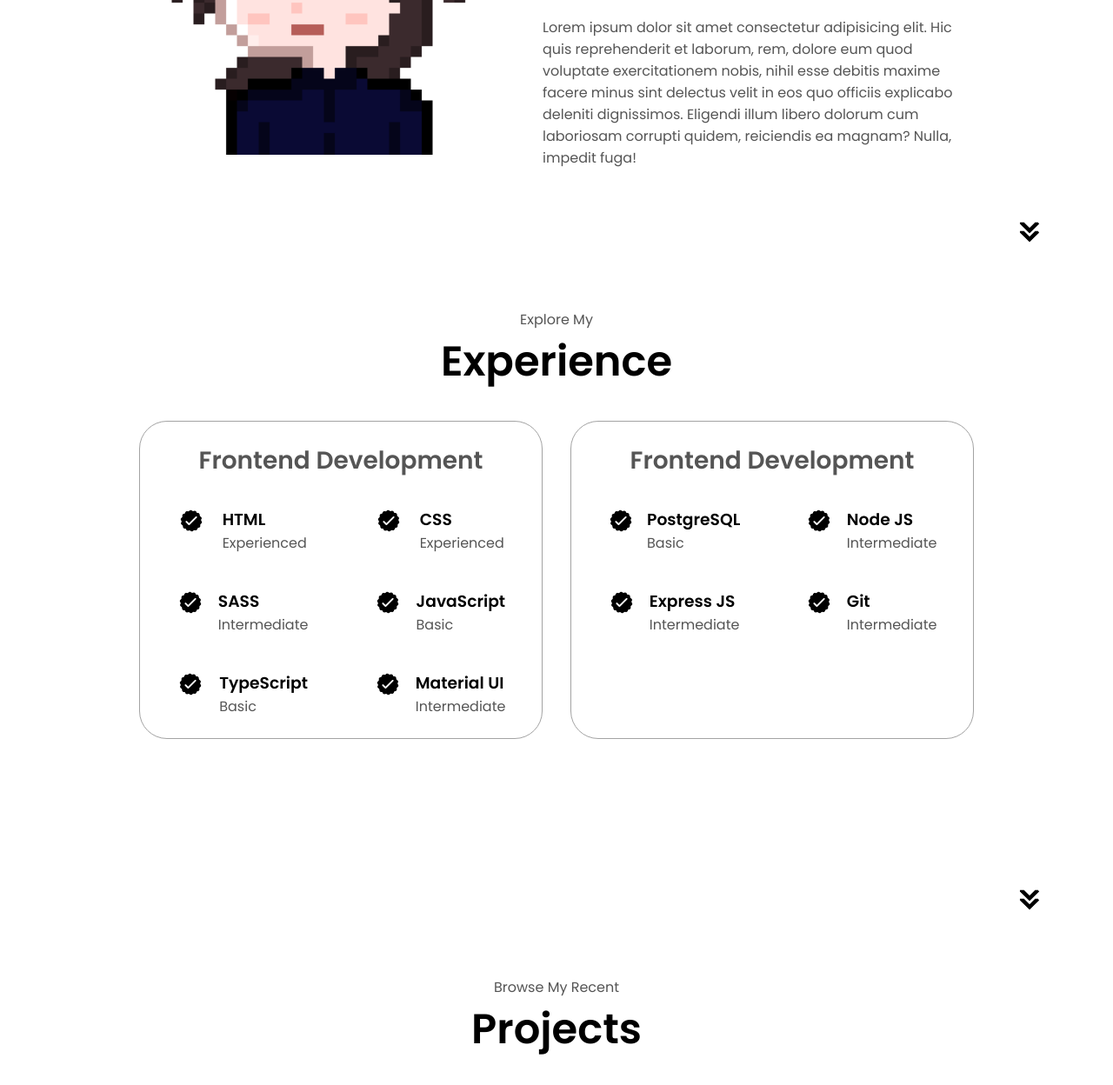
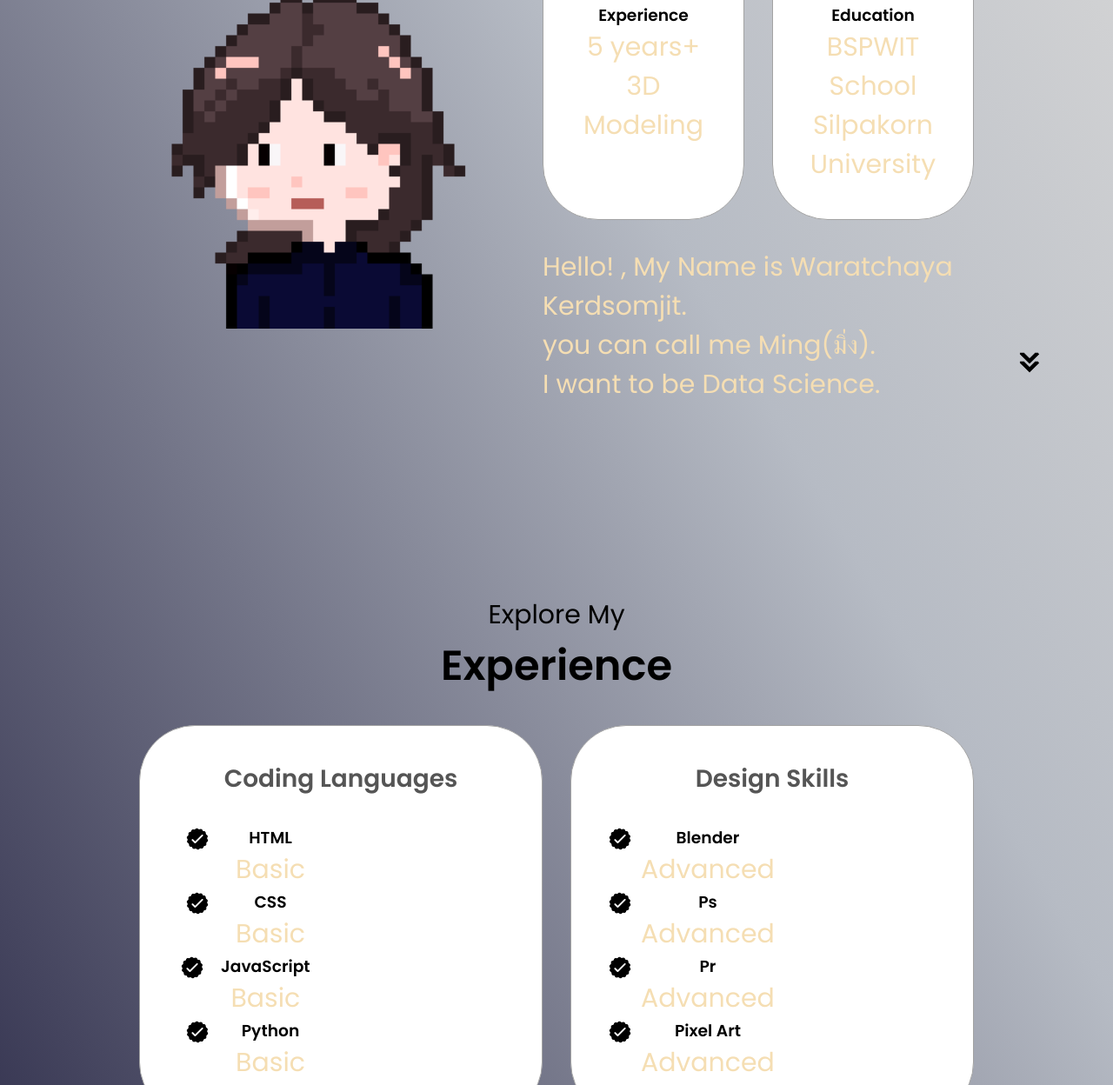
Before and after one commit to MingWarat/PortfolioWARAT, a plain HTML site: page index.html in a window 1280 px wide. Shown: the part 1341-2589 px from the top of the page at 87% size. Drawn offline with Linux system fonts and the light colour scheme.

Commit message:
bg color

```diff
--- a/index.html
+++ b/index.html
@@ -10,7 +10,7 @@
   </head>
   <body>
     <nav id="desktop-nav">
-      <div class="logo"></div>
+      <img src="images/2.jpg" class="logo">
       <div>
         <ul class="nav-links">
           <li><a href="#about">About</a></li>
@@ -91,7 +91,7 @@
                 class="icon"
               />
               <h3>Experience</h3>
-              <p>2+ years <br />Frontend Development</p>
+              <p>5 years+<br />3D Modeling <br></p>
             </div>
             <div class="details-container">
               <img
@@ -100,17 +100,12 @@
                 class="icon"
               />
               <h3>Education</h3>
-              <p>B.Sc. Bachelors Degree<br />M.Sc. Masters Degree</p>
+              <p>BSPWIT School<br />Silpakorn University</p>
             </div>
           </div>
           <div class="text-container">
             <p>
-              Lorem ipsum dolor sit amet consectetur adipisicing elit. Hic quis
-              reprehenderit et laborum, rem, dolore eum quod voluptate
-              exercitationem nobis, nihil esse debitis maxime facere minus sint
-              delectus velit in eos quo officiis explicabo deleniti dignissimos.
-              Eligendi illum libero dolorum cum laboriosam corrupti quidem,
-              reiciendis ea magnam? Nulla, impedit fuga!
+              Hello! , My Name is Waratchaya Kerdsomjit. <br>you can call me Ming(มิ่ง). <br>I want to be Data Science.
             </p>
           </div>
         </div>
@@ -128,7 +123,7 @@
       <div class="experience-details-container">
         <div class="about-containers">
           <div class="details-container">
-            <h2 class="experience-sub-title">Frontend Development</h2>
+            <h2 class="experience-sub-title">Coding Languages</h2>
             <div class="article-container">
               <article>
                 <img
@@ -138,7 +133,7 @@
                 />
                 <div>
                   <h3>HTML</h3>
-                  <p>Experienced</p>
+                  <p>Basic</p>
                 </div>
               </article>
               <article>
@@ -149,18 +144,7 @@
                 />
                 <div>
                   <h3>CSS</h3>
-                  <p>Experienced</p>
-                </div>
-              </article>
-              <article>
-                <img
-                  src="./assets/checkmark.png"
-                  alt="Experience icon"
-                  class="icon"
-                />
-                <div>
-                  <h3>SASS</h3>
-                  <p>Intermediate</p>
+                  <p>Basic</p>
                 </div>
               </article>
               <article>
@@ -181,8 +165,24 @@
                   class="icon"
                 />
                 <div>
-                  <h3>TypeScript</h3>
+                  <h3>Python</h3>
                   <p>Basic</p>
+                </div>
+              </article>
+            </div>
+          </div>
+          <div class="details-container">
+            <h2 class="experience-sub-title">Design Skills</h2>
+            <div class="article-container">
+              <article>
+                <img
+                  src="./assets/checkmark.png"
+                  alt="Experience icon"
+                  class="icon"
+                />
+                <div>
+                  <h3>Blender</h3>
+                  <p>Advanced</p>
                 </div>
               </article>
               <article>
@@ -192,24 +192,8 @@
                   class="icon"
                 />
                 <div>
-                  <h3>Material UI</h3>
-                  <p>Intermediate</p>
-                </div>
-              </article>
-            </div>
-          </div>
-          <div class="details-container">
-            <h2 class="experience-sub-title">Frontend Development</h2>
-            <div class="article-container">
-              <article>
-                <img
-                  src="./assets/checkmark.png"
-                  alt="Experience icon"
-                  class="icon"
-                />
-                <div>
-                  <h3>PostgreSQL</h3>
-                  <p>Basic</p>
+                  <h3>Ps</h3>
+                  <p>Advanced</p>
                 </div>
               </article>
               <article>
@@ -219,8 +203,8 @@
                   class="icon"
                 />
                 <div>
-                  <h3>Node JS</h3>
-                  <p>Intermediate</p>
+                  <h3>Pr</h3>
+                  <p>Advanced</p>
                 </div>
               </article>
               <article>
@@ -230,21 +214,11 @@
                   class="icon"
                 />
                 <div>
-                  <h3>Express JS</h3>
-                  <p>Intermediate</p>
+                  <h3>Pixel Art</h3>
+                  <p>Advanced</p>
                 </div>
               </article>
-              <article>
-                <img
-                  src="./assets/checkmark.png"
-                  alt="Experience icon"
-                  class="icon"
-                />
-                <div>
-                  <h3>Git</h3>
-                  <p>Intermediate</p>
-                </div>
-              </article>
+
             </div>
           </div>
         </div>
@@ -264,12 +238,12 @@
           <div class="details-container color-container">
             <div class="article-container">
               <img
-                src="./assets/project-1.png"
+                src="images/Mable Model.png"
                 alt="Project 1"
                 class="project-img"
               />
             </div>
-            <h2 class="experience-sub-title project-title">Project One</h2>
+            <h2 class="experience-sub-title project-title">3D Model in Blender</h2>
             <div class="btn-container">
               <button
                 class="btn btn-color-2 project-btn"
@@ -288,12 +262,12 @@
           <div class="details-container color-container">
             <div class="article-container">
               <img
-                src="./assets/project-2.png"
+                src="images/174224920-4b8ce389-6ca4-4994-8e22-41248ba0cbcf.png"
                 alt="Project 2"
                 class="project-img"
               />
             </div>
-            <h2 class="experience-sub-title project-title">Project Two</h2>
+            <h2 class="experience-sub-title project-title">Pixel Art</h2>
             <div class="btn-container">
               <button
                 class="btn btn-color-2 project-btn"
@@ -312,12 +286,12 @@
           <div class="details-container color-container">
             <div class="article-container">
               <img
-                src="./assets/project-3.png"
+                src="images/IMG_20230807_213045_316.jpg"
                 alt="Project 3"
                 class="project-img"
               />
             </div>
-            <h2 class="experience-sub-title project-title">Project Three</h2>
+            <h2 class="experience-sub-title project-title">Activity</h2>
             <div class="btn-container">
               <button
                 class="btn btn-color-2 project-btn"
--- a/style.css
+++ b/style.css
@@ -9,6 +9,7 @@
 
 body {
   font-family: "Poppins", sans-serif;
+  background: linear-gradient(60deg, #161A30,#31304D,#B6BBC4,#F0ECE5);
 }
 
 html {
@@ -16,7 +17,8 @@ html {
 }
 
 p {
-  color: rgb(85, 85, 85);
+  color: #161A30;
+  font-size: 30px;
 }
 
 /* TRANSITION */
@@ -31,6 +33,7 @@ a,
 nav,
 .nav-links {
   display: flex;
+  color: #F0ECE5;
 }
 
 nav {
@@ -60,6 +63,7 @@ a:hover {
 
 .logo {
   font-size: 2rem;
+  color: black;
 }
 
 .logo:hover {
@@ -146,6 +150,18 @@ a:hover {
   transform: none;
 }
 
+#desktop-nav .logo {
+  color: #000000;
+}
+
+.logo{
+  width: 200px;
+}
+
+#menu-links {
+  color: #F0ECE5;
+}
+
 /* SECTIONS */
 
 section {
@@ -178,11 +194,10 @@ section {
 }
 
 .circle-img {
-  border-radius: 50%;
   display: flex;
   margin: auto 0;
-  height: 420px;
-  width: 270px;
+  height: 620px;
+  width: 470px;
 }
 
 .section__text {
@@ -197,6 +212,8 @@ section {
 
 .section__text__p1 {
   text-align: center;
+  padding-top: 6em;
+  color: #000000;
 }
 
 .section__text__p2 {
@@ -273,8 +290,20 @@ section {
 
 /* ABOUT SECTION */
 
+.projects ,p,#projects {
+  color:wheat ;
+}
+
+.projects ,p,#section__text__p1 {
+  color:wheat ;
+}
+
+
 #about {
   position: relative;
+}
+#text-container> p{
+  color: #161A30;
 }
 
 .about-containers {
@@ -304,10 +333,10 @@ section {
 }
 
 .details-container {
-  padding: 1.5rem;
+  padding: 2.5rem;
   flex: 1;
   background: white;
-  border-radius: 2rem;
+  border-radius: 4rem;
   border: rgb(53, 53, 53) 0.1rem solid;
   border-color: rgb(163, 163, 163);
   text-align: center;
@@ -343,10 +372,10 @@ section {
   flex-direction: column;
 }
 
-.article-container {
+.article-container1 {
   display: flex;
   text-align: initial;
-  flex-wrap: wrap;
+  flex-wrap: block;
   flex-direction: row;
   gap: 2.5rem;
   justify-content: space-around;
@@ -375,7 +404,6 @@ article .icon {
 }
 
 .project-img {
-  border-radius: 2rem;
   width: 90%;
   height: 90%;
 }
```
Also changed, not shown: images/174224920-4b8ce389-6ca4-4994-8e22-41248ba0cbcf.png (added), images/Alpha pattern #41333.jpg (added), images/IMG_20230807_213045_316.jpg (added).
